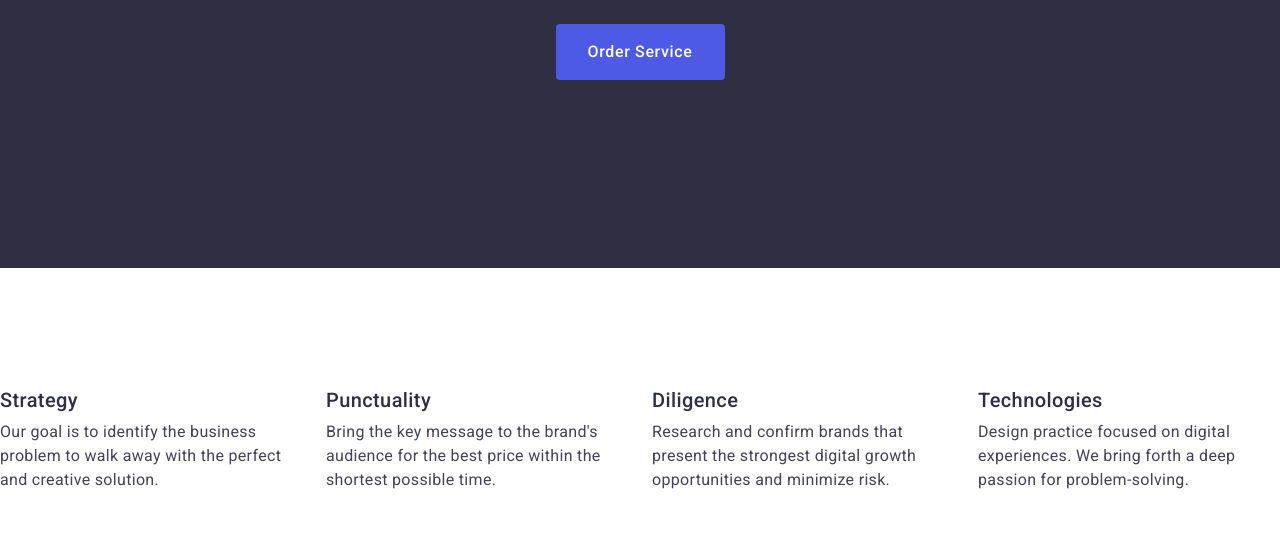
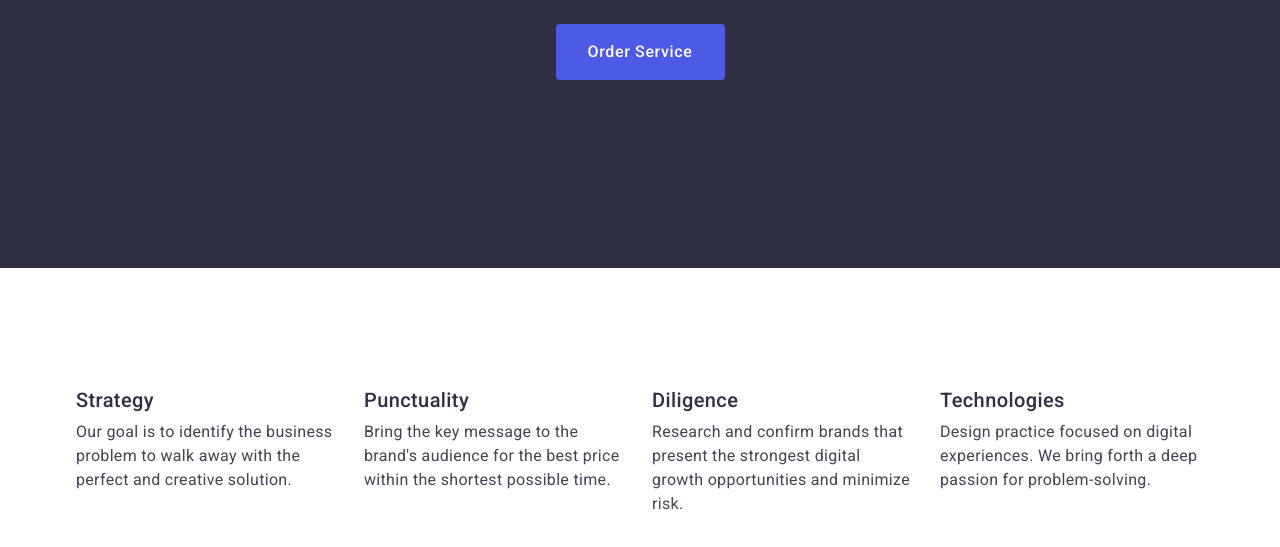
Before and after one commit to Shaporda/goit-markup-hw-03, a plain HTML site: page index.html in a window 1280 px wide. Shown: the part 405-952 px from the top of the page. Drawn offline with nearby package versions, Linux system fonts and the light colour scheme.

Commit message:
change div

```diff
--- a/css/styles.css
+++ b/css/styles.css
@@ -322,7 +322,7 @@ button:focus {
     gap: 32px;
     padding-left: 0;
     margin: 0;
-    width: calc((100%-72)/4);
+    width: calc((100% - 72) / 4);
     border-radius: 0px 0px 4px 4px;
     background-color: #FFFFFF
 }
--- a/index.html
+++ b/index.html
@@ -55,7 +55,7 @@
         </section>
         <!--Content-->
         <section class="content">
-            <div class="container"></div>
+            <div class="container">
                 <h2 class="visually-hidden">Content</h2>
                 <ul class="content-menu-list">
                     <li class="content-menu-item">
```
Lines whose indentation alone changed are shown as unchanged.
